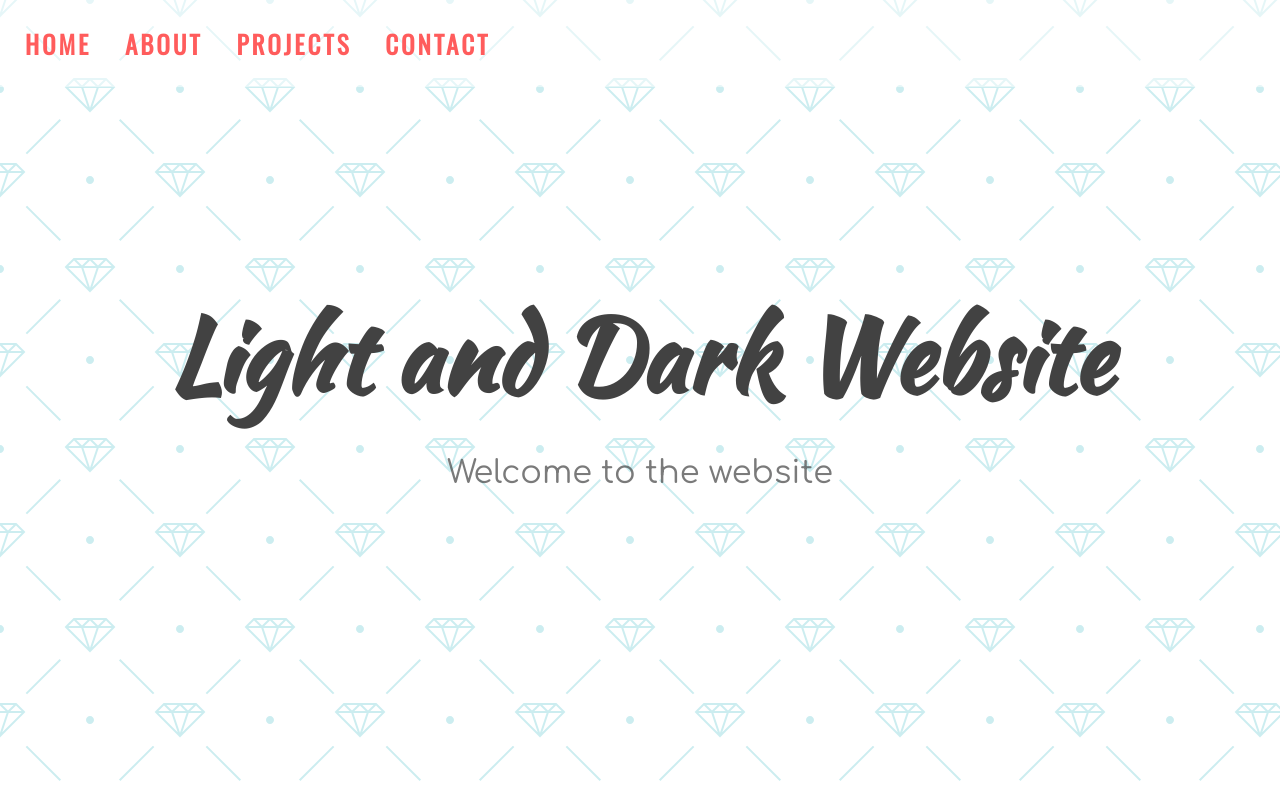
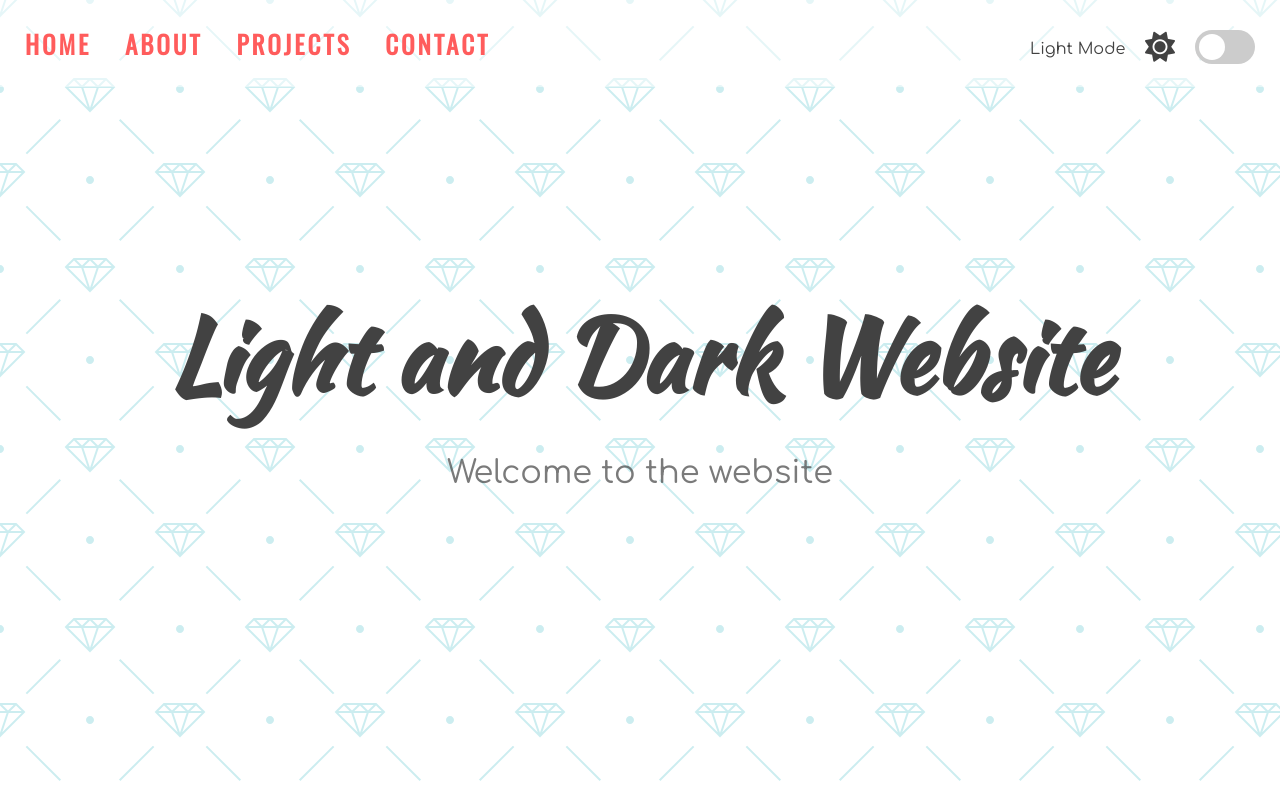
Before and after one commit to Marshal10/Landing-page-with-light-and-dark-mode, a plain HTML site: page index.html in a window 1280 px wide. Shown: the top 796 px of the page. Drawn offline with nearby package versions, Linux system fonts and the light colour scheme.

Commit message:
Toggle checkbox html and css

```diff
--- a/index.html
+++ b/index.html
@@ -7,6 +7,16 @@
     <title>Light and Dark Mode</title>
   </head>
   <body>
+    <div class="theme-switch-wrapper">
+        <span class="toggle-icon">
+            <span class="toggle-text">Light Mode</span>
+            <i class="fa-solid fa-sun"></i>
+        </span>
+        <label class="switch">
+            <input type="checkbox">
+            <span class="slider round"></span>
+        </label>
+    </div>
     <nav id="navigation">
       <a href="#home">HOME</a>
       <a href="#about">ABOUT</a>
--- a/style.css
+++ b/style.css
@@ -28,6 +28,7 @@
 
 html {
   box-sizing: border-box;
+  scroll-behavior: smooth;
 }
 
 body {
@@ -185,3 +186,93 @@ button:hover:not(.outline) {
 p{
     line-height: 25px;
 }
+
+/* The switch - the box around the slider */
+.switch {
+    position: relative;
+    display: inline-block;
+    width: 60px;
+    height: 34px;
+  }
+
+  /* Hide default HTML checkbox */
+  .switch input {
+    opacity: 0;
+    width: 0;
+    height: 0;
+  }
+
+  /* The slider */
+  .slider {
+    position: absolute;
+    cursor: pointer;
+    top: 0;
+    left: 0;
+    right: 0;
+    bottom: 0;
+    background-color: #ccc;
+    -webkit-transition: .4s;
+    transition: .4s;
+  }
+
+  .slider:before {
+    position: absolute;
+    content: "";
+    height: 26px;
+    width: 26px;
+    left: 4px;
+    bottom: 4px;
+    background-color: white;
+    -webkit-transition: .4s;
+    transition: .4s;
+  }
+
+  input:checked + .slider {
+    background-color: var(--primary-color);
+  }
+
+  input:focus + .slider {
+    box-shadow: 0 0 1px #2196F3;
+  }
+
+  input:checked + .slider:before {
+    -webkit-transform: translateX(26px);
+    -ms-transform: translateX(26px);
+    transform: translateX(26px);
+  }
+
+  /* Rounded sliders */
+  .slider.round {
+    border-radius: 34px;
+    margin-right: 0;
+  }
+
+  .slider.round:before {
+    border-radius: 50%;
+  }
+
+  .theme-switch-wrapper{
+    display: flex;
+    align-items: center;
+    position: fixed;
+    z-index: 100;
+    right: 25px;
+    top: 30px;
+  }
+
+  .theme-switch-wrapper span{
+    font-size: 1rem;
+    margin-right: 10px;
+  }
+
+  .toggle-text{
+    position: relative;
+    top: -4px;
+    right: 5px;
+    color: var(--on-background);
+  }
+
+  .fa-solid{
+    margin-right: 10px;
+    font-size: 30px;
+  }
```
